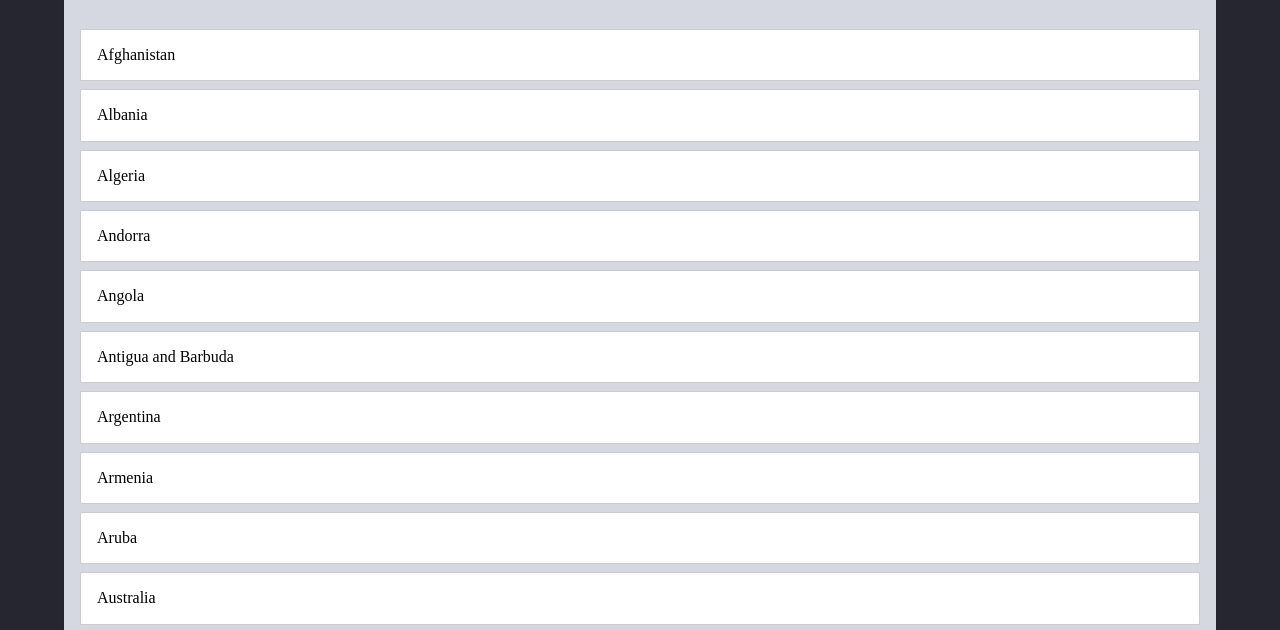
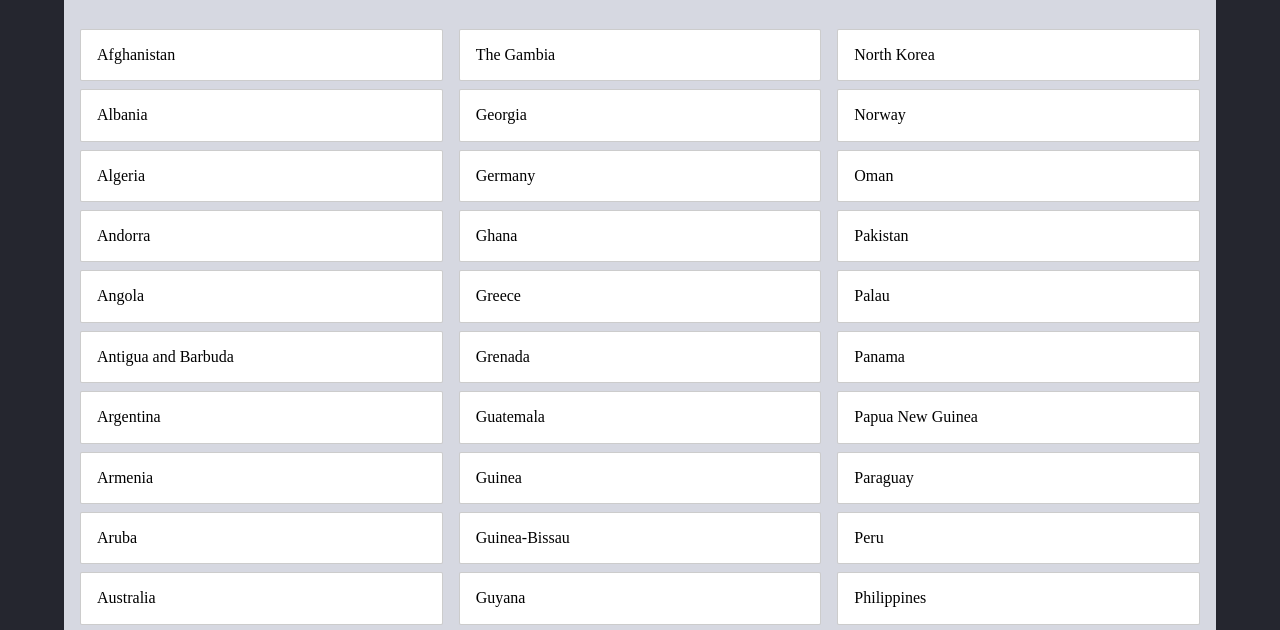
Before and after one commit to hadielhayek/HTML-CSS-GIT, a website: page part-2/10-media-queries/index.html in a window 1280 px wide. Shown: the part 120-750 px from the top of the page. Drawn offline with Linux system fonts and the light colour scheme.

Commit message:
media query

```diff
--- a/part-2/10-media-queries/columns.css
+++ b/part-2/10-media-queries/columns.css
@@ -1 +1,11 @@
 /* Add your own CSS code below */
+@media(min-width:768px){
+    .countries{
+    columns: 2;
+    }
+    }
+    @media(min-width:1200px){
+        .countries{
+        columns: 3;
+        }
+        }
```
